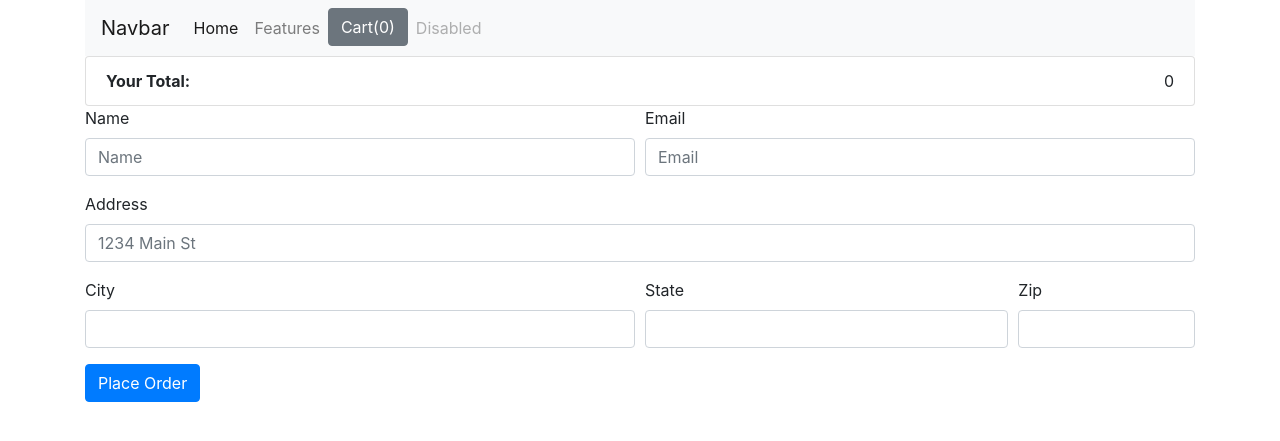
After one commit to Almoeeni/e-commerce-site, a Django app: page /checkout/ in a window 1280 px wide. The commit adds this page. Shown: the top 441 px of the page. Run offline with Django 4.2, Linux system fonts and the light colour scheme.

Commit message:
complete the front end

```diff
--- a/shop/admin.py
+++ b/shop/admin.py
@@ -1,7 +1,8 @@
 from django.contrib import admin
-from .models import Product, Category
+from .models import Product, Category,Order
 # Register your models here.
 
 
 admin.site.register(Category)
 admin.site.register(Product)
+admin.site.register(Order)
--- /dev/null
+++ b/shop/forms.py
@@ -0,0 +1,7 @@
+from django import forms
+from .models import Order
+
+class OrderForm(forms.ModelForm):
+    class Meta:
+        model = Order
+        fields = "__all__"
--- a/shop/models.py
+++ b/shop/models.py
@@ -17,3 +17,16 @@ class Product(models.Model):
 
     def __str__(self) -> str:
         return self.title
+
+class Order(models.Model):
+    product = models.ForeignKey(Product,on_delete=models.PROTECT)
+    name = models.CharField(max_length=255)
+    email = models.EmailField(max_length=255)
+    address = models.TextField()
+    city = models.CharField(max_length=255)
+    state = models.CharField(max_length=255)
+    zip = models.CharField(max_length=255)
+    total = models.IntegerField()
+
+    def __str__(self) -> str:
+        return self.name
--- /dev/null
+++ b/shop/templates/shops/checkout.html
@@ -0,0 +1,104 @@
+{% load static %}
+<!DOCTYPE html>
+<html lang="en">
+
+<head>
+    <meta charset="UTF-8">
+    <meta http-equiv="X-UA-Compatible" content="IE=edge">
+    <meta name="viewport" content="width=device-width, initial-scale=1.0">
+    <!-- Latest compiled and minified CSS -->
+    <link rel="stylesheet" href="https://cdn.jsdelivr.net/npm/bootstrap@4.6.2/dist/css/bootstrap.min.css">
+
+    <!-- jQuery library -->
+    <script src="https://cdn.jsdelivr.net/npm/jquery@3.6.3/dist/jquery.slim.min.js"></script>
+
+    <!-- Popper JS -->
+    <script src="https://cdn.jsdelivr.net/npm/popper.js@1.16.1/dist/umd/popper.min.js"></script>
+
+    <!-- Latest compiled JavaScript -->
+    <script src="https://cdn.jsdelivr.net/npm/bootstrap@4.6.2/dist/js/bootstrap.bundle.min.js"></script>
+    <link rel="stylesheet" href="{% static 'shop/style.css' %}">
+    <title>Checkout</title>
+</head>
+
+<body>
+    <div class="container">
+        {% include 'shops/nav.html' %}
+        <div class="row">
+            <div class="col-md-12">
+                <ul class="list-group" id="item_list">
+                </ul>
+            </div>
+        </div>
+
+        <div class="row">
+            <div class="col-md-12">
+                <form method="POST">
+                    {% csrf_token %}
+                    <input type="hidden" name="product" id="" value="1">
+                    <div class="form-row">
+                        <div class="form-group col-md-6">
+                            <label for="inputEmail4">Name</label>
+                            <input type="name" class="form-control" id="name" name="name" placeholder="Name">
+                        </div>
+                        <div class="form-group col-md-6">
+                            <label for="inputPassword4">Email</label>
+                            <input type="email" class="form-control" id="email" name="email" placeholder="Email">
+                        </div>
+                    </div>
+                    <div class="form-group">
+                        <label for="inputAddress">Address</label>
+                        <input type="text" class="form-control" id="address" name="address" placeholder="1234 Main St">
+                    </div>
+
+                    <div class="form-row">
+                        <div class="form-group col-md-6">
+                            <label for="inputCity">City</label>
+                            <input type="text" class="form-control" id="city" name="city">
+                        </div>
+                        <div class="form-group col-md-4">
+                            <label for="inputState">State</label>
+                            <input type="text" class="form-control" id="state" name="state">
+                        </div>
+                        <div class="form-group col-md-2">
+                            <label for="inputZip">Zip</label>
+                            <input type="text" class="form-control" id="zip" name="zip">
+                        </div>
+                        <input type="hidden" name="total" id="total">
+                    </div>
+
+                    <button type="submit" class="btn btn-primary">Place Order</button>
+                </form>
+            </div>
+        </div>
+    </div>
+</body>
+
+</html>
+
+<script>
+    if (localStorage.getItem('cart') == null) {
+        var cart = {}
+    }
+    else {
+        cart = JSON.parse(localStorage.getItem('cart'))
+    }
+    let total = 0
+    for (item in cart) {
+        let name = cart[item][1]
+        let quantity = cart[item][0]
+        let price = parseInt(cart[item][2]) * quantity
+        total = total + parseInt(cart[item][2])
+        $("#item_list").append(`<li class="list-group-item"> ${name} -
+                                <span class="badge badge-primary badge-pill">${quantity}</span> -
+                                <span class="badge badge-warning badge-pill">${price}</span>
+                                </li>
+
+                                `)
+    }
+    $("#item_list").append(`<li class="list-group-item d-flex justify-content-between align-item-center">
+                                  <b>Your Total: </b>  ${total}
+                                </li> `);
+
+    $("#total").val(total);
+</script>
--- /dev/null
+++ b/shop/templates/shops/nav.html
@@ -0,0 +1,31 @@
+<div class="row">
+    <div class="col-md-12">
+        <nav class="navbar navbar-expand-lg navbar-light bg-light">
+            <a class="navbar-brand" href="#">Navbar</a>
+            <button class="navbar-toggler" type="button" data-toggle="collapse" data-target="#navbarNav"
+                aria-controls="navbarNav" aria-expanded="false" aria-label="Toggle navigation">
+                <span class="navbar-toggler-icon"></span>
+            </button>
+            <div class="collapse navbar-collapse" id="navbarNav">
+                <ul class="navbar-nav">
+                    <li class="nav-item active">
+                        <a class="nav-link" href="#">Home <span class="sr-only">(current)</span></a>
+                    </li>
+                    <li class="nav-item">
+                        <a class="nav-link" href="#">Features</a>
+                    </li>
+                    <li class="nav-item">
+                        <button id="cart" data-html="true" type="button" class="btn btn-secondary" data-container="body"
+                            data-toggle="popover" data-placement="bottom" data-content="Vivamus
+sagittis lacus vel augue laoreet rutrum faucibus.">
+                            Cart(0)
+                        </button>
+                    </li>
+                    <li class="nav-item">
+                        <a class="nav-link disabled" href="#">Disabled</a>
+                    </li>
+                </ul>
+            </div>
+    </div>
+</div>
+</nav>
--- a/shop/urls.py
+++ b/shop/urls.py
@@ -5,5 +5,6 @@ from . import views
 
 urlpatterns = [
     path('',views.index,name='index'),
-    path('detail/<int:id>',views.detail,name='index')
+    path('detail/<int:id>',views.detail,name='index'),
+    path('checkout/',views.checkout,name='checkout')
 ]
--- a/shop/views.py
+++ b/shop/views.py
@@ -1,5 +1,6 @@
 from django.shortcuts import render ,get_object_or_404
-from .models import Product , Category
+from .models import Product , Category,Order
+from .forms import OrderForm
 from django.db.models import Q
 from django.core.paginator import Paginator
 
@@ -28,3 +29,18 @@ def detail(request,id):
         'product': product
     }
     return render(request,'shops/detail.html',context)
+
+def checkout(request):
+    # if request.method == "POST":
+    #     name = request.POST.get("name","")
+    #     email = request.POST.get("email","")
+    #     address = request.POST.get("address","")
+    #     city = request.POST.get("city","")
+    #     state = request.POST.get("state","")
+    #     zip = request.POST.get("zip","")
+
+    order = OrderForm(request.POST)
+    if order.is_valid():
+        order.save()
+
+    return render(request,'shops/checkout.html')
--- /dev/null
+++ b/test.py
@@ -0,0 +1 @@
+print("hello")
```
Also changed, not shown: shop/templates/shops/index.html (+43 -5 lines), shop/migrations/0002_order.py (added), shop/migrations/0003_order_total.py (added).
